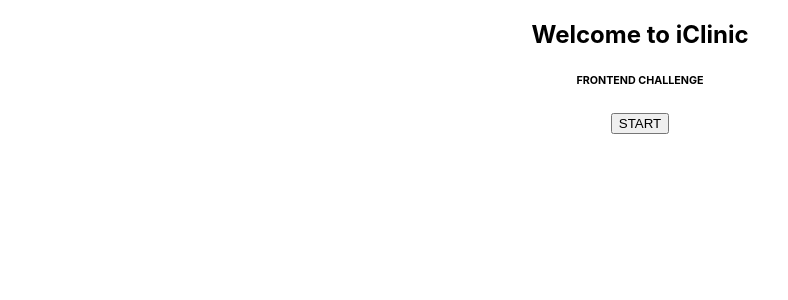
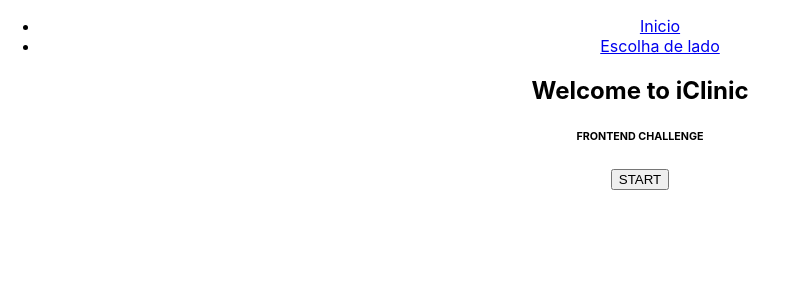
Before and after one commit to ardsilva/force-challange, a React (Create React App) app: page / in a window 1280 px wide. Shown: the top 300 px of the page, without its empty margins (0-788 px from the left). Built offline with nearby package versions, Linux system fonts and the light colour scheme.

Commit message:
github pages

```diff
--- a/src/App.js
+++ b/src/App.js
@@ -6,6 +6,18 @@
 const App = () => {
     return (
       <div className="App">
+        <div>
+          <nav>
+            <ul id="navigation">
+              <li>
+                <Link to="/">Inicio</Link>
+              </li>
+              <li>
+              <Link to="/force">Escolha de lado</Link>
+              </li>
+            </ul>
+          </nav>
+        </div>
         <Switch>
           <Route exact path="/">
             <About />
```
